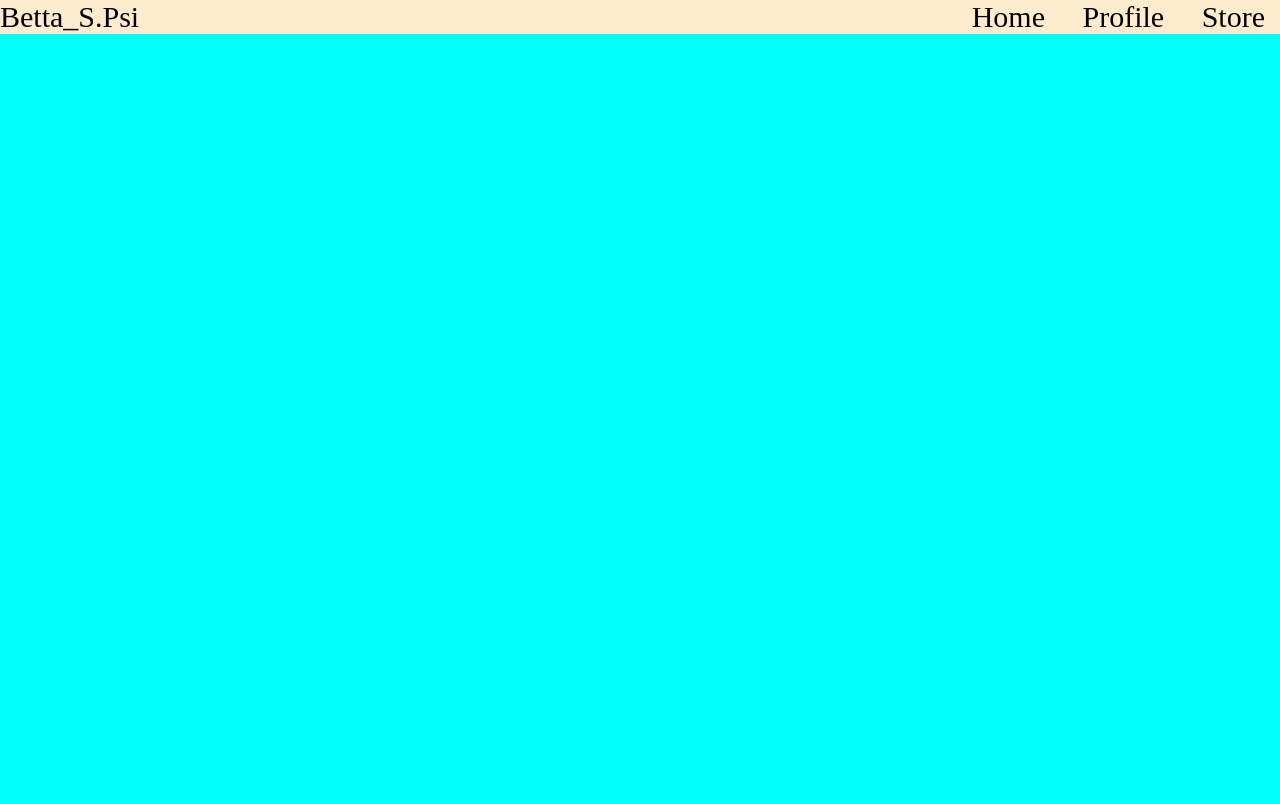
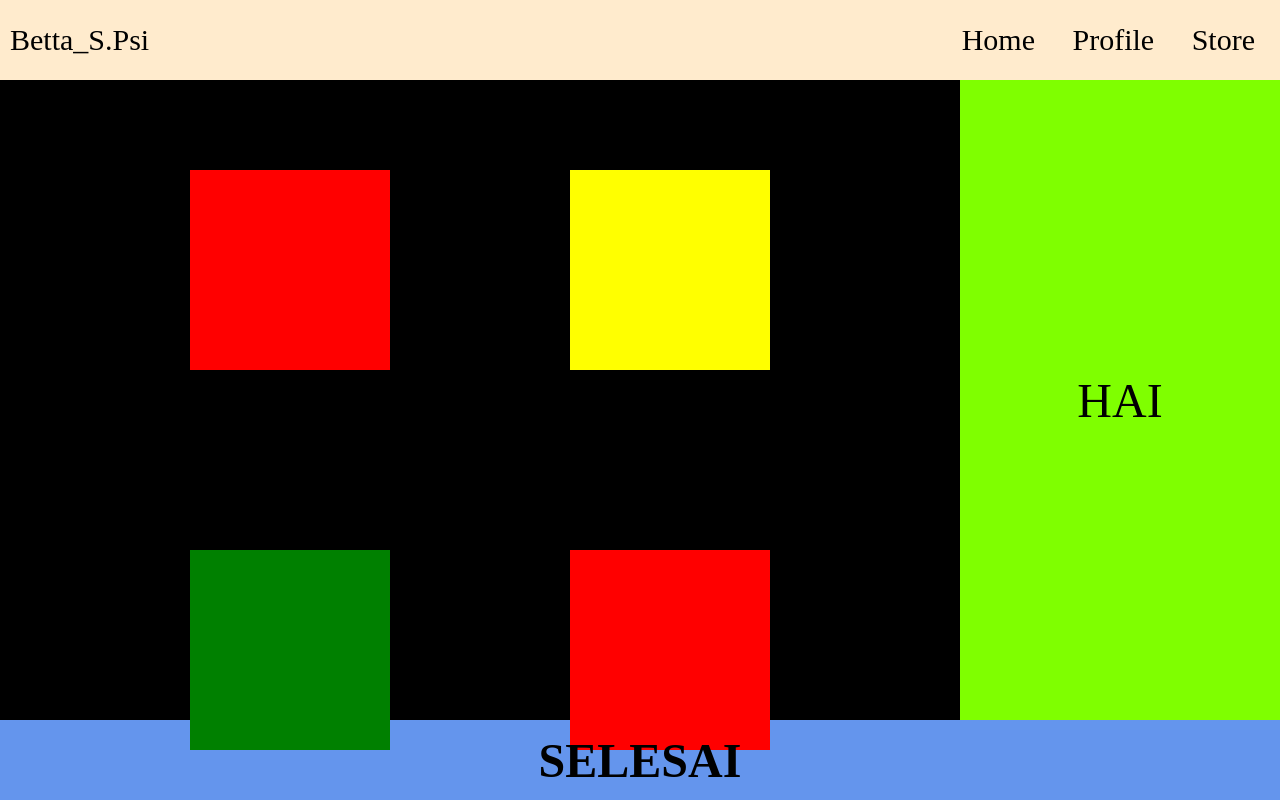
Before and after one commit to Max22-pixel/c2odemy-day1-week2, a plain HTML site: page bar.html in a window 1280 px wide. Shown: the top 804 px of the page. Drawn offline with Linux system fonts and the light colour scheme.

Commit message:
done with Day1 and day2 tasks

```diff
--- a/bar.css
+++ b/bar.css
@@ -1,13 +1,17 @@
 body {
-  background-color: aqua;
   margin: 0;
   padding: 0;
+  overflow: scroll;
 }
-div {
+.ba-cot {
+  height: 10vh;
   background-color: blanchedalmond;
   display: flex;
   font-size: 30px;
   justify-content: space-between;
+  align-items: center;
+  padding: 10px;
+  box-sizing: border-box;
 }
 
 .text-bar {
@@ -15,18 +19,78 @@ div {
 }
 .ba-wel {
   margin: 0 15px;
+  display: inline;
+}
+
+.fa-bars {
   display: none;
 }
 
-.fa-bars {
-  display: inline;
+.tex {
+  display: flex;
+  height: 80vh;
+}
+.tex .Bar {
+  background-color: black;
+  width: 75%;
+  display: flex;
+  justify-content: center;
+  align-items: center;
+  flex-wrap: wrap;
+}
+.tex.bar.red {
+  background-color: red;
+}
+.huruf {
+  color: silver;
+}
+.color {
+  width: 200px;
+  height: 200px;
+  background-color: cornsilk;
+  margin: 90px;
+}
+.color.red {
+  background-color: red;
+}
+.color.yellow {
+  background-color: yellow;
+}
+.color.green {
+  background-color: green;
 }
 
-@media (min-width: 600px) {
+.tex .bor {
+  background-color: chartreuse;
+  width: 25%;
+  display: flex;
+  justify-content: center;
+  align-items: center;
+  font-size: 3em;
+  flex-wrap: wrap;
+}
+.tex .bor {
+  background-color: chartreuse;
+  width: 25%;
+}
+.footer {
+  display: flex;
+  height: 10vh;
+  justify-content: center;
+  align-items: center;
+  background-color: cornflowerblue;
+  font-size: 3em;
+}
+@media (max-width: 800px) {
   .fa-bars {
+    display: inline;
+  }
+  .ba-wel {
     display: none;
   }
-  .ba-wel {
-    display: inline;
+  .color {
+    width: 100px;
+    height: 100px;
+    margin: 20px;
   }
 }
--- a/bar.html
+++ b/bar.html
@@ -24,5 +24,21 @@
         <i class="fas fa-bars"></i>
       </nav>
     </div>
+    <div class="tex">
+      <div class="Bar">
+        <div class="color red"></div>
+        <div class="color yellow"></div>
+        <div class="color green"></div>
+        <div class="color red"></div>
+        <div class="color yellow"></div>
+        <div class="color green"></div>
+      </div>
+      <div class="bor">
+        <div class="Huruf">HAI</div>
+      </div>
+    </div>
+    <div class="footer">
+      <footer><b>SELESAI</b></footer>
+    </div>
   </body>
 </html>
```
